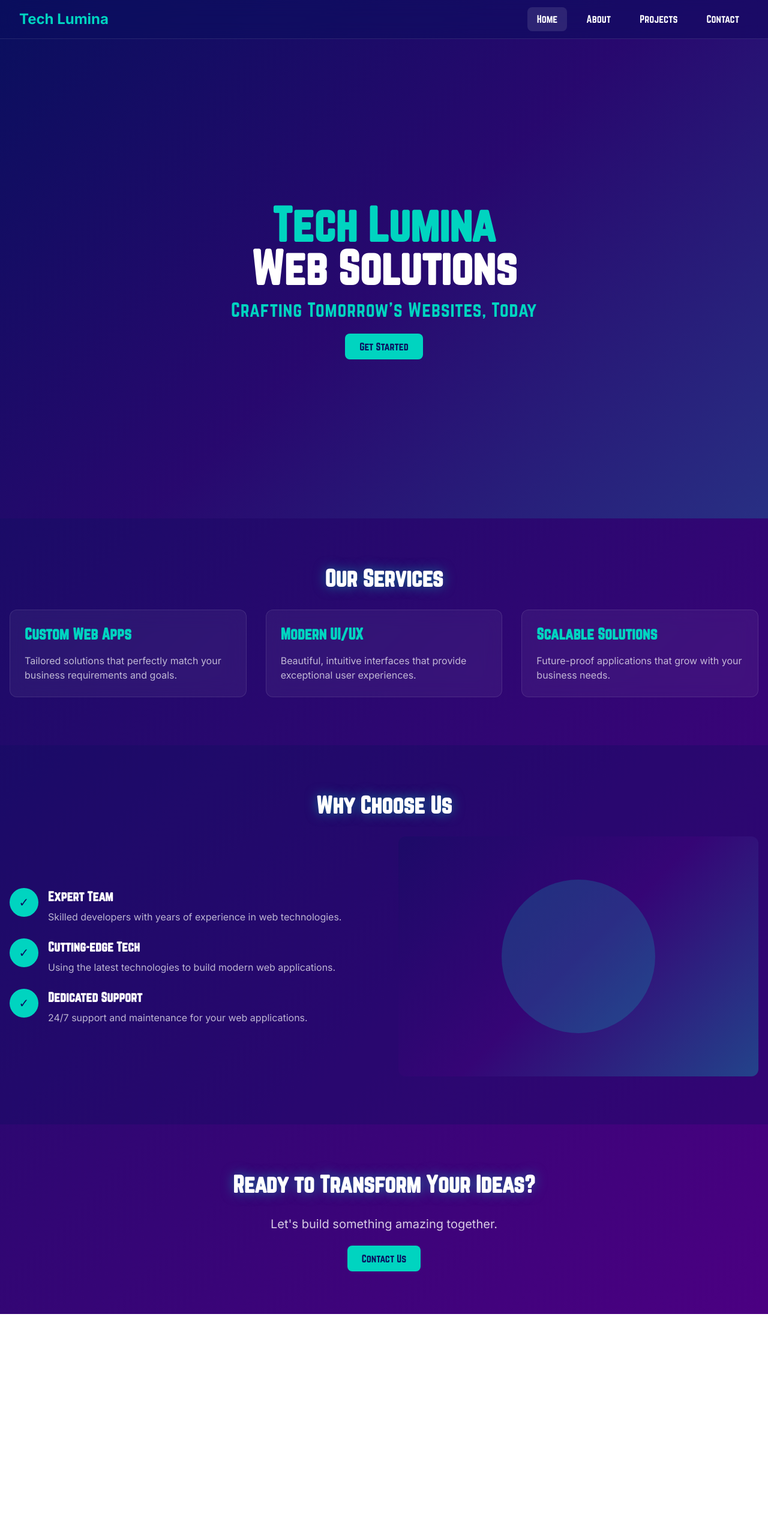
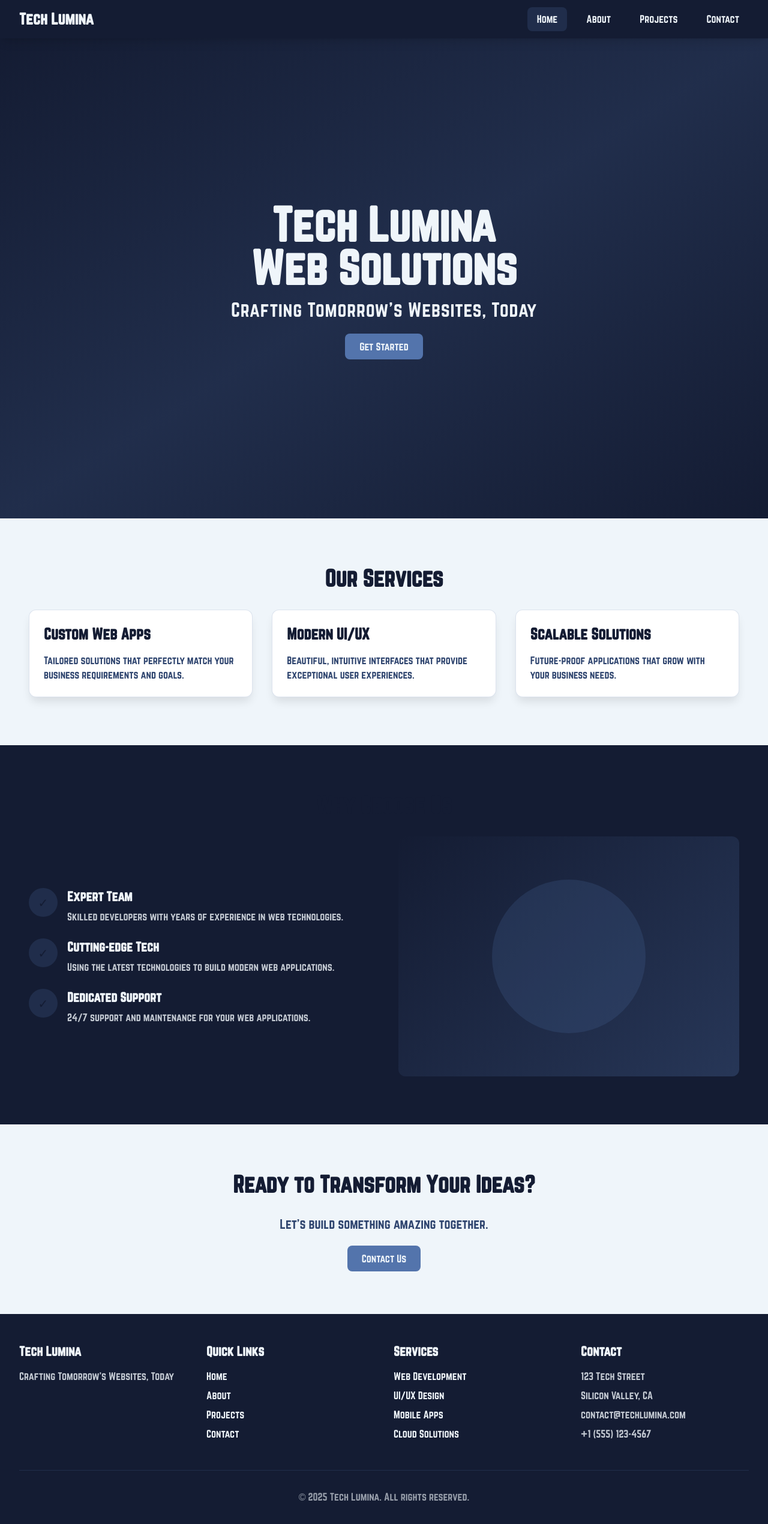
Before and after one commit to dinethnarada/techlumina-web, a Next.js app: page / in a window 1280 px wide. Shown: the top 2540 px of the page at 60% size. Before the commit the page ends 2190 px from the top, so only its background shows below. Built offline with nearby package versions, Linux system fonts and the light colour scheme.

Commit message:
add color pallates for components

```diff
--- a/package.json
+++ b/package.json
@@ -23,6 +23,7 @@
     "eslint": "^9",
     "eslint-config-next": "15.2.1",
     "postcss": "^8.5.3",
+    "postcss-import": "^16.1.0",
     "tailwindcss": "^3.4.17",
     "typescript": "^5"
   }
--- a/postcss.config.js
+++ b/postcss.config.js
@@ -1,5 +1,7 @@
 module.exports = {
   plugins: {
+    'postcss-import': {},
+    'tailwindcss/nesting': {},
     tailwindcss: {},
     autoprefixer: {},
   },
--- a/src/app/globals.css
+++ b/src/app/globals.css
@@ -1,55 +1,87 @@
-@tailwind base;
-@tailwind components;
-@tailwind utilities;
+@import 'tailwindcss/base';
+@import 'tailwindcss/components';
+@import 'tailwindcss/utilities';
 
 :root {
-  --deep-blue: #0A0F5E;
-  --vibrant-purple: #4B0082;
-  --electric-teal: #00D4C0;
-  --white: #FFFFFF;
+  --light-gray: #eff5fa;
+  --navy: #141c33;
+  --blue-gray: #2f456f;
+  --medium-blue: #5374ac;
+
 }
 
 body {
-  background: linear-gradient(135deg, var(--deep-blue), var(--vibrant-purple));
-  color: var(--white);
+  background: var(--light-gray);
+  color: var(--navy);
   min-height: 100vh;
 }
 
-h1, h2, h3, h4, h5, h6 {
-  font-family: var(--font-norwester);
+/* Responsive section padding */
+section {
+  padding-left: 1.5rem;
+  padding-right: 1.5rem;
 }
 
-@layer components {
+@media (max-width: 640px) {
+  section {
+    padding-left: 2rem;
+    padding-right: 2rem;
+  }
+}
+
+@media (max-width: 480px) {
+  section {
+    padding-left: 2.5rem;
+    padding-right: 2.5rem;
+  }
+}
+
 .tech-gradient {
-    background: linear-gradient(135deg, var(--deep-blue), var(--vibrant-purple), var(--electric-teal));
+  background: linear-gradient(135deg, var(--navy), var(--medium-blue));
 }
 
 .nav-link {
-    @apply px-4 py-2 rounded-lg transition-all duration-300;
-    font-family: var(--font-norwester);
+  padding: 0.5rem 1rem;
+  border-radius: 0.5rem;
+  transition: all 300ms;
+  color: var(--light-gray);
 }
+
 .nav-link:hover {
-    @apply bg-white/10;
+  background-color: rgba(83, 116, 172, 0.1);
 }
 
 .section-title {
-    @apply text-4xl font-bold mb-8 text-white;
-    text-shadow: 0 0 20px rgba(0, 212, 192, 0.5);
-    font-family: var(--font-norwester);
+  font-size: 2.25rem;
+  line-height: 2.5rem;
+  font-weight: 700;
+  margin-bottom: 2rem;
+  color: var(--navy);
 }
 
 .card {
-    @apply bg-white/5 backdrop-blur-lg rounded-xl p-6 border border-white/10 transition-all duration-300;
+  background-color: white;
+  border-radius: 0.75rem;
+  padding: 1.5rem;
+  border: 1px solid rgba(83, 116, 172, 0.2);
+  box-shadow: 0 10px 15px -3px rgba(0, 0, 0, 0.1);
+  transition: all 300ms;
 }
+
 .card:hover {
-    @apply border-electric-teal/50;
+  border-color: var(--medium-blue);
+  box-shadow: 0 20px 25px -5px rgba(0, 0, 0, 0.1);
 }
 
 .button {
-    @apply px-6 py-3 rounded-lg bg-electric-teal text-deep-blue transition-all duration-300;
-    font-family: var(--font-norwester);
+  padding: 0.75rem 1.5rem;
+  border-radius: 0.5rem;
+  background-color: var(--medium-blue);
+  color: var(--light-gray);
+  transition: all 300ms;
 }
+
 .button:hover {
-    @apply bg-white;
+  background-color: var(--medium-blue);
+  color: var(--navy);
 }
-}
--- a/src/app/layout.tsx
+++ b/src/app/layout.tsx
@@ -1,12 +1,8 @@
 import type { Metadata } from "next";
-import { Inter } from "next/font/google";
 import "./globals.css";
 import Navbar from "@/components/Navbar";
+import Footer from "@/components/Footer";
 import { norwester } from './fonts';
-
-const inter = Inter({
-  subsets: ["latin"],
-});
 
 export const metadata: Metadata = {
   title: "Tech Lumina - Web Application Development",
@@ -20,11 +16,12 @@ export default function RootLayout({
 }>) {
   return (
     <html lang="en" className={norwester.variable}>
-      <body className={`${inter.className} antialiased`}>
+      <body className="font-norwester antialiased">
         <Navbar />
         <main className="min-h-screen pt-16">
           {children}
         </main>
+        <Footer />
       </body>
     </html>
   );
--- a/src/app/page.tsx
+++ b/src/app/page.tsx
@@ -4,15 +4,15 @@ export default function Home() {
   return (
     <div className="min-h-screen">
       {/* Hero Section */}
-      <section className="relative h-screen flex items-center justify-center overflow-hidden">
-        <div className="absolute inset-0 tech-gradient opacity-20"></div>
+      <section className="relative h-screen flex items-center justify-center overflow-hidden bg-navy px-6 sm:px-8 md:px-12">
+        <div className="absolute inset-0 bg-gradient-to-br from-navy via-medium-blue/20 to-navy"></div>
         <div className="relative z-10 text-center px-4">
           <h1 className="text-6xl md:text-7xl font-bold mb-4 font-norwester">
-            <span className="text-electric-teal">Tech Lumina</span>
+            <span className="text-light-gray">Tech Lumina</span>
             <br />
-            Web Solutions
+            <span className="text-light-gray">Web Solutions</span>
           </h1>
-          <p className="text-2xl md:text-3xl mb-8 text-electric-teal font-norwester tracking-wide">
+          <p className="text-2xl md:text-3xl mb-8 text-light-gray font-norwester tracking-wide">
             Crafting Tomorrow&apos;s Websites, Today
           </p>
           <a href="/contact" className="button">
@@ -22,64 +22,64 @@ export default function Home() {
       </section>
 
       {/* Services Section */}
-      <section className="py-20 px-4">
+      <section className="py-20 px-6 sm:px-8 md:px-12 bg-light-gray">
         <div className="max-w-7xl mx-auto">
           <h2 className="section-title text-center">Our Services</h2>
           <div className="grid grid-cols-1 md:grid-cols-3 gap-8">
             <div className="card">
-              <h3 className="text-2xl font-semibold mb-4 text-electric-teal">Custom Web Apps</h3>
-              <p className="text-white/70">Tailored solutions that perfectly match your business requirements and goals.</p>
+              <h3 className="text-2xl font-semibold mb-4 text-navy">Custom Web Apps</h3>
+              <p className="text-blue-gray">Tailored solutions that perfectly match your business requirements and goals.</p>
             </div>
             <div className="card">
-              <h3 className="text-2xl font-semibold mb-4 text-electric-teal">Modern UI/UX</h3>
-              <p className="text-white/70">Beautiful, intuitive interfaces that provide exceptional user experiences.</p>
+              <h3 className="text-2xl font-semibold mb-4 text-navy">Modern UI/UX</h3>
+              <p className="text-blue-gray">Beautiful, intuitive interfaces that provide exceptional user experiences.</p>
             </div>
             <div className="card">
-              <h3 className="text-2xl font-semibold mb-4 text-electric-teal">Scalable Solutions</h3>
-              <p className="text-white/70">Future-proof applications that grow with your business needs.</p>
+              <h3 className="text-2xl font-semibold mb-4 text-navy">Scalable Solutions</h3>
+              <p className="text-blue-gray">Future-proof applications that grow with your business needs.</p>
             </div>
           </div>
         </div>
       </section>
 
       {/* Why Choose Us Section */}
-      <section className="py-20 px-4 bg-deep-blue/30">
+      <section className="py-20 px-6 sm:px-8 md:px-12 bg-navy">
         <div className="max-w-7xl mx-auto">
-          <h2 className="section-title text-center">Why Choose Us</h2>
+          <h2 className="section-title text-center text-light-gray">Why Choose Us</h2>
           <div className="grid grid-cols-1 md:grid-cols-2 gap-12 items-center">
             <div className="space-y-6">
               <div className="flex items-start space-x-4">
-                <div className="w-12 h-12 rounded-full bg-electric-teal flex items-center justify-center flex-shrink-0">
-                  <span className="text-deep-blue text-xl">✓</span>
+                <div className="w-12 h-12 rounded-full bg-medium-blue/20 flex items-center justify-center flex-shrink-0">
+                  <span className="text-navy text-xl">✓</span>
                 </div>
                 <div>
-                  <h3 className="text-xl font-semibold mb-2">Expert Team</h3>
-                  <p className="text-white/70">Skilled developers with years of experience in web technologies.</p>
+                  <h3 className="text-xl font-semibold mb-2 text-light-gray">Expert Team</h3>
+                  <p className="text-light-gray/80">Skilled developers with years of experience in web technologies.</p>
                 </div>
               </div>
               <div className="flex items-start space-x-4">
-                <div className="w-12 h-12 rounded-full bg-electric-teal flex items-center justify-center flex-shrink-0">
-                  <span className="text-deep-blue text-xl">✓</span>
+                <div className="w-12 h-12 rounded-full bg-medium-blue/20 flex items-center justify-center flex-shrink-0">
+                  <span className="text-navy text-xl">✓</span>
                 </div>
                 <div>
-                  <h3 className="text-xl font-semibold mb-2">Cutting-edge Tech</h3>
-                  <p className="text-white/70">Using the latest technologies to build modern web applications.</p>
+                  <h3 className="text-xl font-semibold mb-2 text-light-gray">Cutting-edge Tech</h3>
+                  <p className="text-light-gray/80">Using the latest technologies to build modern web applications.</p>
                 </div>
               </div>
               <div className="flex items-start space-x-4">
-                <div className="w-12 h-12 rounded-full bg-electric-teal flex items-center justify-center flex-shrink-0">
-                  <span className="text-deep-blue text-xl">✓</span>
+                <div className="w-12 h-12 rounded-full bg-medium-blue/20 flex items-center justify-center flex-shrink-0">
+                  <span className="text-navy text-xl">✓</span>
                 </div>
                 <div>
-                  <h3 className="text-xl font-semibold mb-2">Dedicated Support</h3>
-                  <p className="text-white/70">24/7 support and maintenance for your web applications.</p>
+                  <h3 className="text-xl font-semibold mb-2 text-light-gray">Dedicated Support</h3>
+                  <p className="text-light-gray/80">24/7 support and maintenance for your web applications.</p>
                 </div>
               </div>
             </div>
             <div className="relative h-[400px] rounded-xl overflow-hidden">
               <div className="absolute inset-0 tech-gradient opacity-30"></div>
               <div className="absolute inset-0 flex items-center justify-center">
-                <div className="w-64 h-64 rounded-full bg-electric-teal/20 animate-pulse"></div>
+                <div className="w-64 h-64 rounded-full bg-medium-blue/20 animate-pulse"></div>
               </div>
             </div>
           </div>
@@ -87,10 +87,10 @@ export default function Home() {
       </section>
 
       {/* CTA Section */}
-      <section className="py-20 px-4">
+      <section className="py-20 px-6 sm:px-8 md:px-12 bg-light-gray">
         <div className="max-w-4xl mx-auto text-center">
           <h2 className="section-title">Ready to Transform Your Ideas?</h2>
-          <p className="text-xl text-white/80 mb-8">Let's build something amazing together.</p>
+          <p className="text-xl text-blue-gray mb-8">Let's build something amazing together.</p>
           <a href="/contact" className="button">
             Contact Us
           </a>
--- /dev/null
+++ b/src/components/Footer.tsx
@@ -0,0 +1,55 @@
+'use client';
+
+import Link from 'next/link';
+import { norwester } from '@/app/fonts';
+
+const Footer = () => {
+  return (
+    <footer className={`bg-navy text-light-gray ${norwester.variable}`}>
+      <div className="max-w-7xl mx-auto px-4 sm:px-6 lg:px-8 py-12">
+        <div className="grid grid-cols-1 md:grid-cols-4 gap-8">
+          <div className="space-y-4">
+            <h3 className="text-xl font-semibold">Tech Lumina</h3>
+            <p className="text-light-gray/80">Crafting Tomorrow's Websites, Today</p>
+          </div>
+
+          <div className="space-y-4">
+            <h3 className="text-xl font-semibold">Quick Links</h3>
+            <ul className="space-y-2">
+              <li><Link href="/" className="hover:text-medium-blue transition-colors">Home</Link></li>
+              <li><Link href="/about" className="hover:text-medium-blue transition-colors">About</Link></li>
+              <li><Link href="/projects" className="hover:text-medium-blue transition-colors">Projects</Link></li>
+              <li><Link href="/contact" className="hover:text-medium-blue transition-colors">Contact</Link></li>
+            </ul>
+          </div>
+
+          <div className="space-y-4">
+            <h3 className="text-xl font-semibold">Services</h3>
+            <ul className="space-y-2">
+              <li>Web Development</li>
+              <li>UI/UX Design</li>
+              <li>Mobile Apps</li>
+              <li>Cloud Solutions</li>
+            </ul>
+          </div>
+
+          <div className="space-y-4">
+            <h3 className="text-xl font-semibold">Contact</h3>
+            <ul className="space-y-2 text-light-gray/80">
+              <li>123 Tech Street</li>
+              <li>Silicon Valley, CA</li>
+              <li>contact@techlumina.com</li>
+              <li>+1 (555) 123-4567</li>
+            </ul>
+          </div>
+        </div>
+
+        <div className="mt-12 pt-8 border-t border-medium-blue/20 text-center text-light-gray/60">
+          <p>&copy; {new Date().getFullYear()} Tech Lumina. All rights reserved.</p>
+        </div>
+      </div>
+    </footer>
+  );
+};
+
+export default Footer;
--- a/src/components/Navbar.tsx
+++ b/src/components/Navbar.tsx
@@ -6,24 +6,24 @@ const Navbar = () => {
   const pathname = usePathname();
 
   return (
-    <nav className="fixed w-full bg-deep-blue/30 backdrop-blur-lg border-b border-white/10 z-50">
+    <nav className="fixed w-full bg-navy shadow-lg z-50">
       <div className="max-w-7xl mx-auto px-4 sm:px-6 lg:px-8">
         <div className="flex items-center justify-between h-16">
           <Link href="/" className="flex items-center space-x-2">
-            <span className="text-2xl font-bold text-electric-teal">Tech Lumina</span>
+            <span className="text-2xl font-bold text-light-gray">Tech Lumina</span>
           </Link>
 
           <div className="flex space-x-4">
-            <Link href="/" className={`nav-link ${pathname === '/' ? 'bg-white/10' : ''}`}>
+            <Link href="/" className={`nav-link ${pathname === '/' ? 'bg-medium-blue/20 text-light-gray' : ''}`}>
               Home
             </Link>
-            <Link href="/about" className={`nav-link ${pathname === '/about' ? 'bg-white/10' : ''}`}>
+            <Link href="/about" className={`nav-link ${pathname === '/about' ? 'bg-medium-blue/20 text-light-gray' : ''}`}>
               About
             </Link>
-            <Link href="/projects" className={`nav-link ${pathname === '/projects' ? 'bg-white/10' : ''}`}>
+            <Link href="/projects" className={`nav-link ${pathname === '/projects' ? 'bg-medium-blue/20 text-light-gray' : ''}`}>
               Projects
             </Link>
-            <Link href="/contact" className={`nav-link ${pathname === '/contact' ? 'bg-white/10' : ''}`}>
+            <Link href="/contact" className={`nav-link ${pathname === '/contact' ? 'bg-medium-blue/20 text-light-gray' : ''}`}>
               Contact
             </Link>
           </div>
--- a/tailwind.config.js
+++ b/tailwind.config.js
@@ -8,9 +8,11 @@ module.exports = {
   theme: {
     extend: {
       colors: {
-        'deep-blue': '#0A0F5E',
-        'vibrant-purple': '#4B0082',
-        'electric-teal': '#00D4C0',
+        'light-gray': '#eff5fa',
+        'navy': '#141c33',
+        'blue-gray': '#2f456f',
+        'medium-blue': '#5374ac',
+        'mint': '#8afdd0',
       },
       fontFamily: {
         'norwester': ['var(--font-norwester)', 'sans-serif'],
```
Also changed, not shown: src/app/about/page.tsx (+26 -26 lines), src/app/contact/page.tsx (+25 -25 lines), src/app/projects/page.tsx (+22 -22 lines), 1 other file (tests, documents, lock files or other folders). Lines whose indentation alone changed are shown as unchanged.
